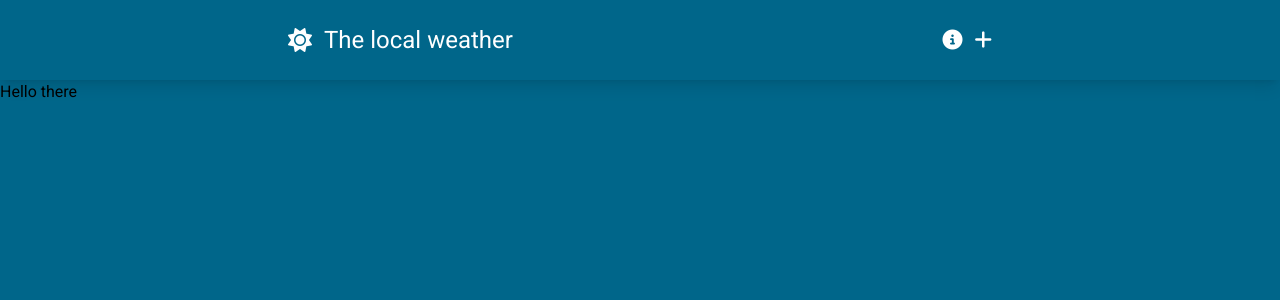
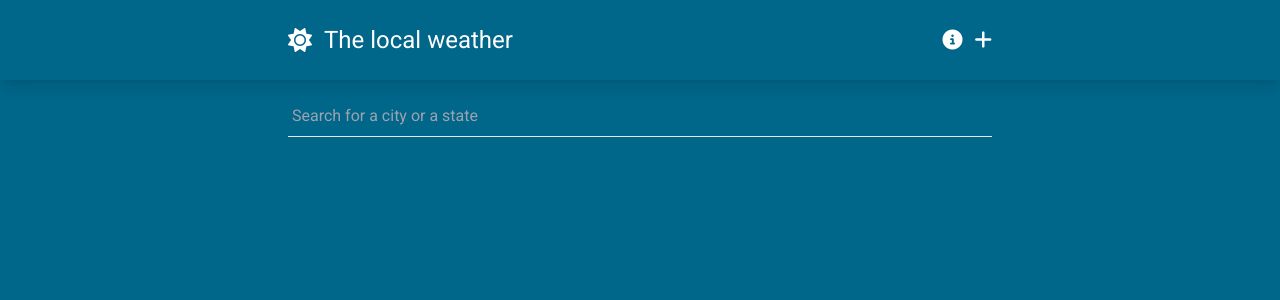
Before and after one commit to LucasPmep/vuejs-meteo, a Vue app: page / in a window 1280 px wide. Shown: the top 300 px of the page. Built offline with nearby package versions, Linux system fonts and the light colour scheme.

Commit message:
lesson 5 : searching device and first link to API

```diff
--- a/package.json
+++ b/package.json
@@ -8,6 +8,7 @@
     "preview": "vite preview"
   },
   "dependencies": {
+    "axios": "^1.3.5",
     "vue": "^3.2.47",
     "vue-router": "^4.1.6"
   },
--- a/src/views/HomeView.vue
+++ b/src/views/HomeView.vue
@@ -1,8 +1,44 @@
-<script setup>
-</script>
 
 <template>
-  <main>
-    Hello there
+  <main class="container text-white">
+    <div class="pt-4 mb-8 relative">
+      <input
+        type="text"
+        v-model="searchQuery"
+        @input="getSearchResults"
+        placeholder="Search for a city or a state"
+        class="py-2 px-1 w-full bg-transparent border-b focus:border-weather-secondary focus:outline-none focus:shadow-[0px_1px_0_0_#004E71]">
+        <ul
+        v-if="mapboxSearchResults"
+        class="absolute bg-weather-secondary text-white w-full shadow-md py-2 px-1 top-[66px]">
+          <li v-for="searchResult in mapboxSearchResults" :key="searchResult.id"
+          class="py-2 cursor-pointer">
+        {{ searchResult.place_name }}
+        </li>
+        </ul>
+    </div>
   </main>
 </template>
+
+<script setup>
+import { ref } from "vue"
+import axios from 'axios'
+
+const mapboxAPIKey = "pk.eyJ1IjoibHVjYXNwbWVwIiwiYSI6ImNsZ20wazh0bTAxN3IzZW8yZ3Jkdmh6MmEifQ.Om7b-fl-euBXuln2THrwkg"
+const searchQuery = ref("")
+const queryTimeout = ref(null);
+const mapboxSearchResults = ref(null);
+
+const getSearchResults = () => {
+  clearTimeout(queryTimeout.value);
+  queryTimeout.value = setTimeout(async () => {
+    if (searchQuery.value !== "") {
+      const result = await axios.get(`https://api.mapbox.com/geocoding/v5/mapbox.places/${searchQuery.value}.json?access_token=${mapboxAPIKey}`);
+      mapboxSearchResults.value = result.data.features;
+      console.log(mapboxSearchResults.value);
+      return;
+    }
+    mapboxSearchResults.value = null;
+  },300);
+};
+</script>
```
Also changed, not shown: 1 other file (tests, documents, lock files or other folders).
